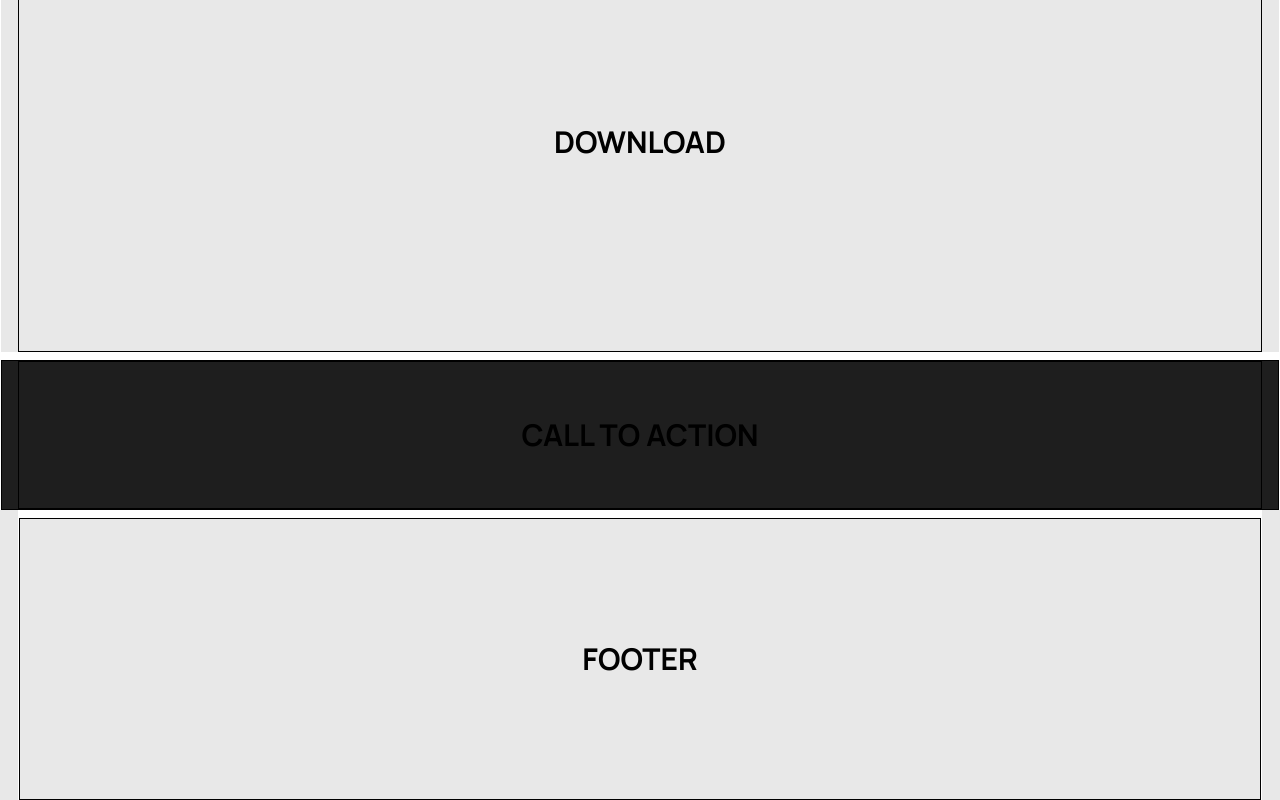
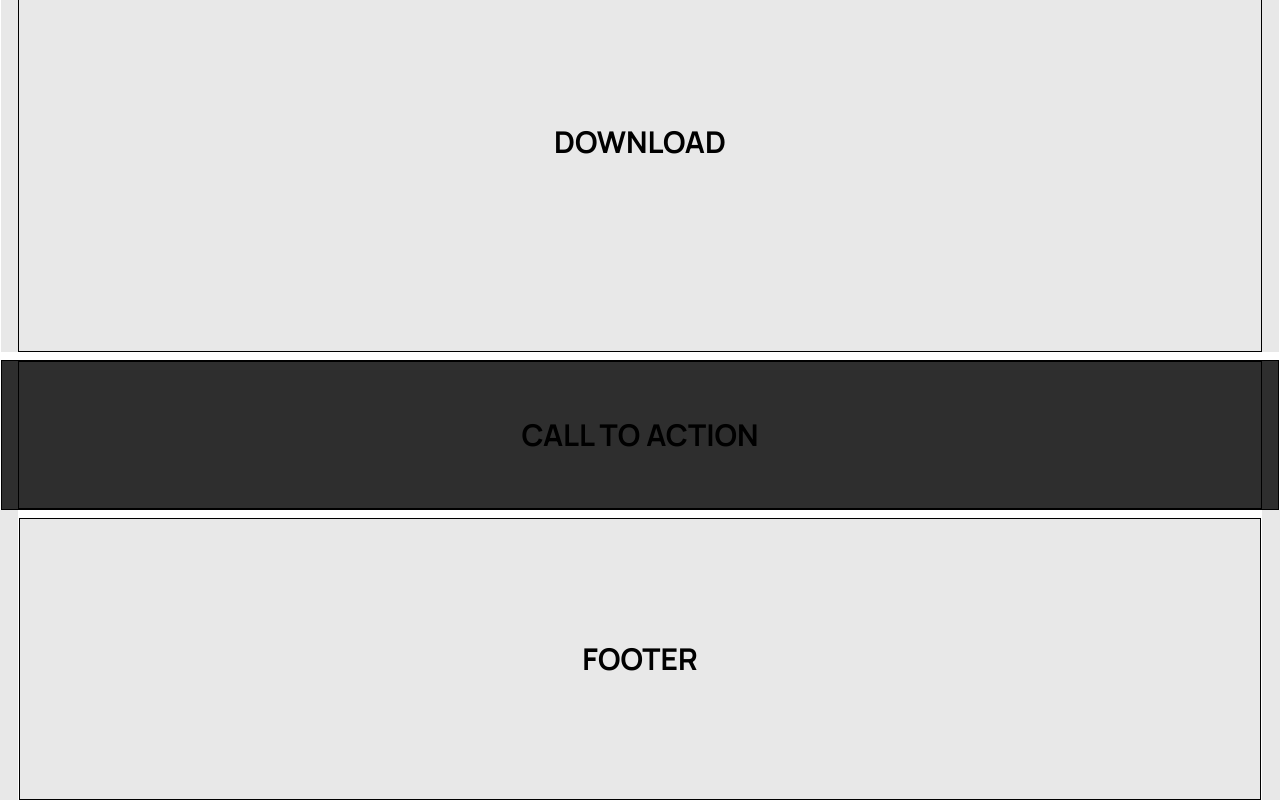
Before and after one commit to AJ1732/capstone_schoolbase_lms, a React (Vite) app: page / in a window 1280 px wide. Shown: the part 3555-4355 px from the top of the page. Built offline with nearby package versions, Linux system fonts and the light colour scheme.

Commit message:
style: update bg color

```diff
--- a/src/App.jsx
+++ b/src/App.jsx
@@ -45,13 +45,13 @@ function App() {
         <Divider />
 
         {/* DOWNLOAD */}
-        <section className="content | w-full min-h-[420px]  border border-black flex-center">
+        <section className="content | w-full min-h-[420px] border border-black flex-center">
           <h1 className="text-3xl font-bold">DOWNLOAD</h1>
         </section>
         <Divider />
 
         {/* CALL TO ACTION */}
-        <section className="full-width content-grid | min-h-[150px] bg-blacker-gray border border-black">
+        <section className="full-width content-grid | min-h-[150px] bg-black bg-opacity-80 border border-black">
           <div className="content | size-full | border border-black flex-center">
             <h1 className="text-3xl font-bold">CALL TO ACTION</h1>
           </div>
```
